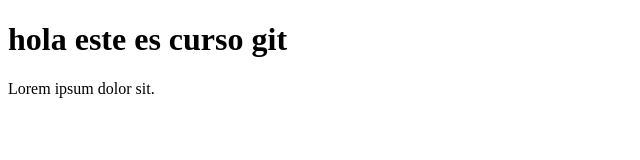
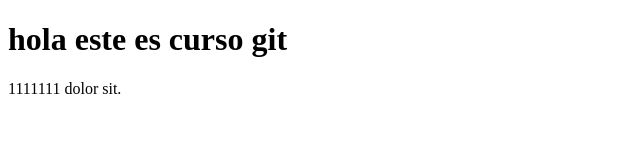
Before and after one commit to adminJuanda/git-curso, a plain HTML site: page index.html in a window 1280 px wide. Shown: the full height of the page, 0-640 px from the left. Drawn offline with Linux system fonts and the light colour scheme.

Commit message:
agregue varios unos al principio del parrafo y borre unas palabras

```diff
--- a/index.html
+++ b/index.html
@@ -8,6 +8,6 @@
 </head>
 <body>
     <h1>hola este es curso git</h1>
-    <p>Lorem ipsum dolor sit.</p>
+    <p>1111111 dolor sit.</p>
 </body>
 </html>
```
